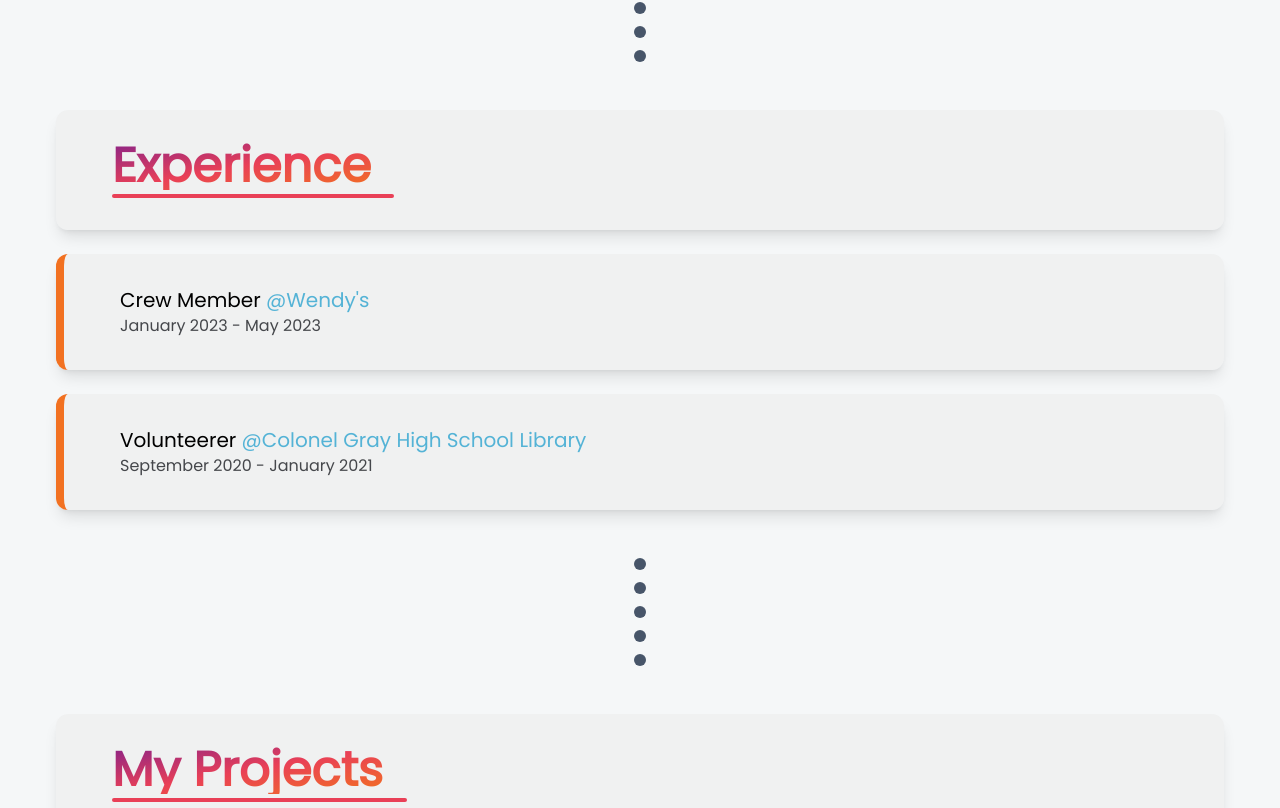
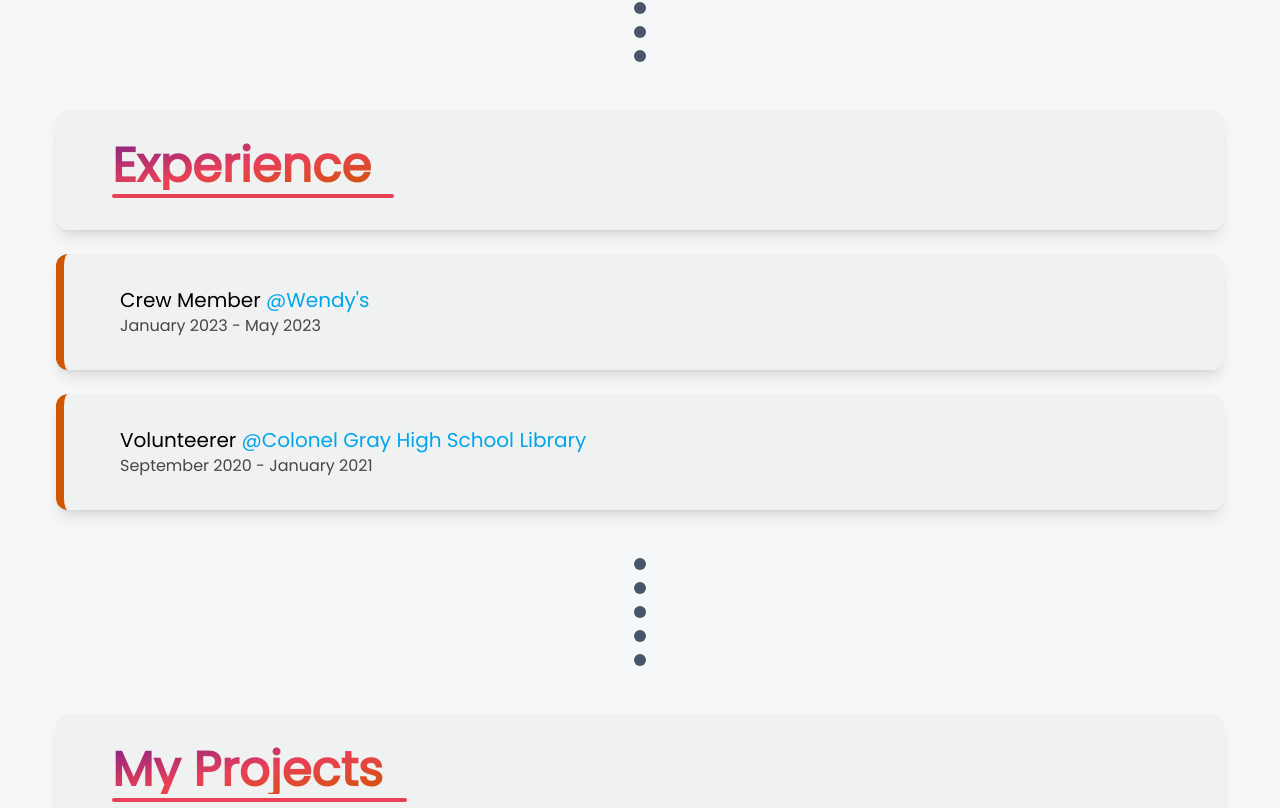
Before and after one commit to BaoTran685/main-portfolio, a Next.js app: page / in a window 1280 px wide. Shown: the part 1672-2480 px from the top of the page. Built offline with nearby package versions, Linux system fonts and the light colour scheme.

Commit message:
color change

```diff
--- a/src/app/components/Project/ProjectsCard.jsx
+++ b/src/app/components/Project/ProjectsCard.jsx
@@ -8,8 +8,8 @@ import LinkWrapper from '../LinkWrapper'
 
 const ProjectsCard = ({ imgUrl, title, description, gitUrl, webUrl }) => {
   return (
-    <div>
-      <div className='grey--background rounded-t-xl shadow-xl relative group pt-3 px-3'>
+    <div className='shadow-xl rounded-xl'>
+      <div className='grey--background rounded-t-xl relative group pt-3 px-3'>
         <div
           className='h-52 md:h-72 rounded-t-2xl'
           style={{ background: `url(${imgUrl})`, backgroundSize: 'cover' }}
@@ -30,7 +30,7 @@ const ProjectsCard = ({ imgUrl, title, description, gitUrl, webUrl }) => {
           </div>
         </div>
       </div>
-      <div className='text-white rounded-b-xl bg-[var(--blue-color)] shadow-xl p-4'>
+      <div className='text-white rounded-b-xl bg-[var(--light-blue-color)] p-4'>
         <h5 className='text-xl font-semibold'>{title}</h5>
         <p>{description}</p>
       </div>
--- a/src/app/globals.css
+++ b/src/app/globals.css
@@ -9,8 +9,10 @@
   --grey-color: #45474B;
   --purple-color: #8A2387;
   --red-color: #E94057;
-  --orange-color: #F27121;
-  --blue-color: #54b3d6;
+  --light-orange-color: #F27121;
+  --orange-color: #D25600;
+  --blue-color: #00A6ED;
+  --light-blue-color: #54b3d6;
   --dark-blue-color: #4491af;
 }
 
@@ -85,10 +87,10 @@
     border-radius: 10px;
   }
   ::-webkit-scrollbar-thumb {
-    background-color: var(--blue-color);
+    background-color: var(--light-blue-color);
     border-radius: 10px;
   }
   ::-webkit-scrollbar-thumb:hover {
-    background-color: #4491af;
+    background-color: var(--dark-blue-color);
   }
 }
```
